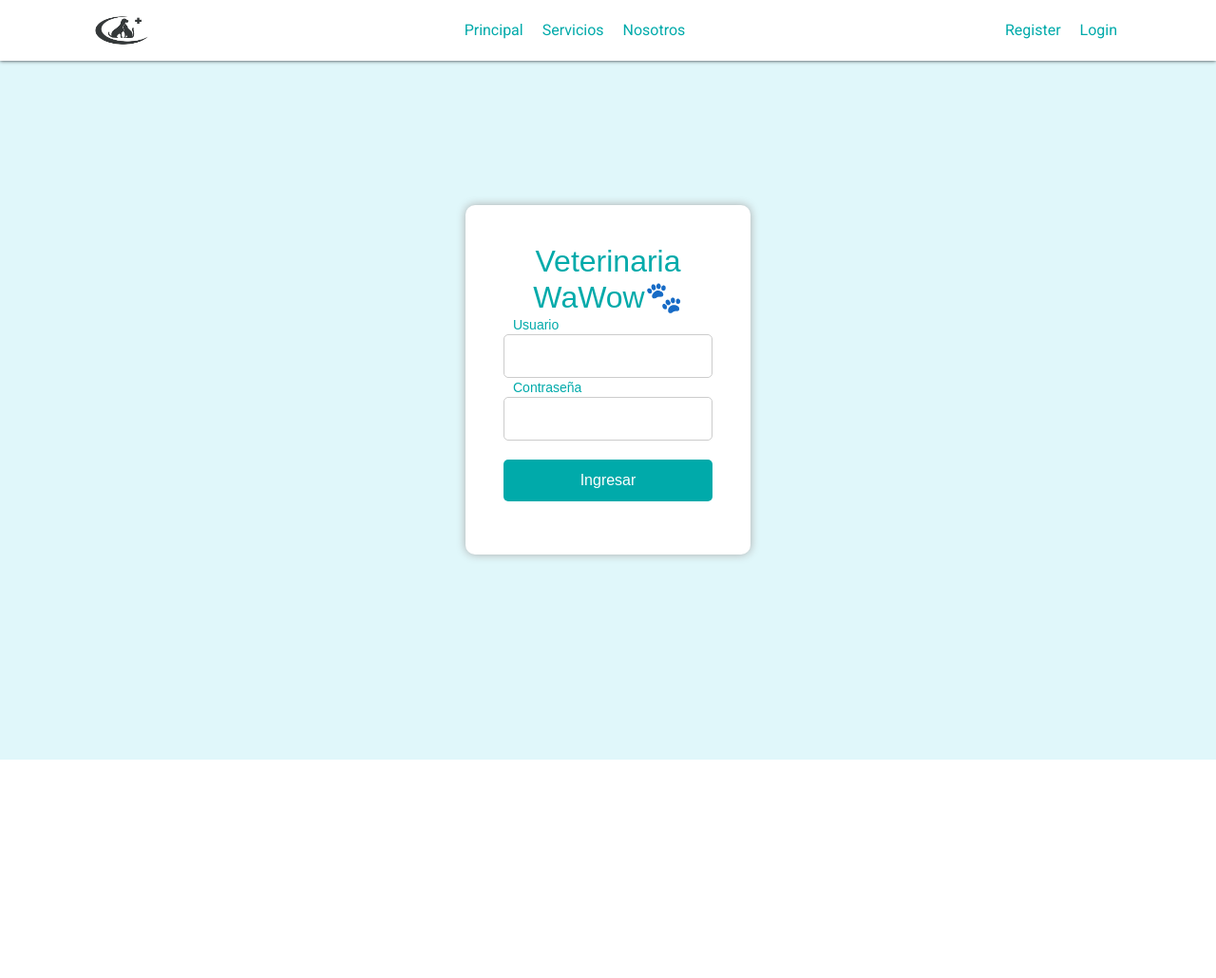
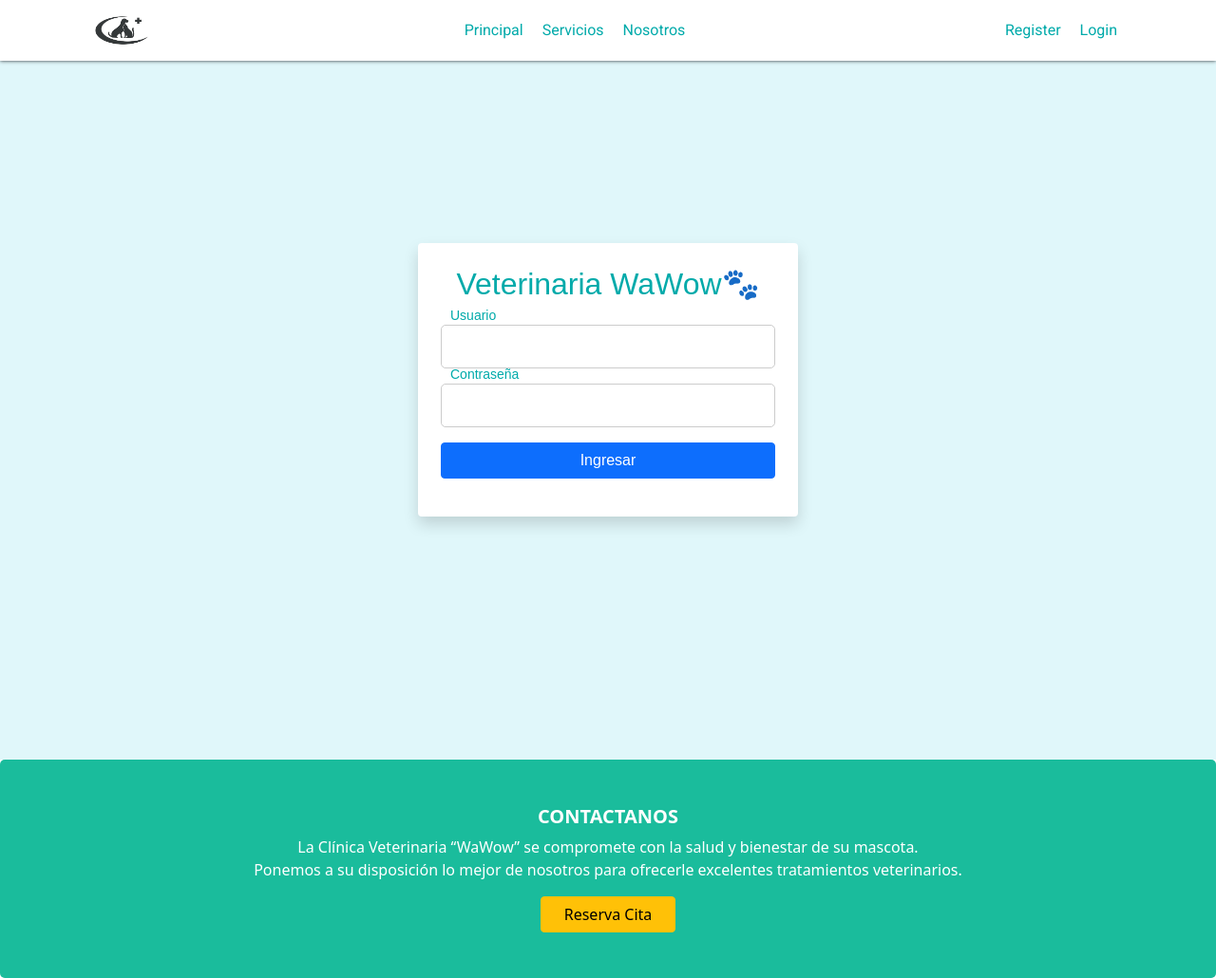
Before and after one commit to Francisco77qa/proyecto-curso-Veterinaria-WaWow, a plain HTML site: page login.html in a window 1280 px wide. Shown: the whole page at 95% size. Before the commit the page ends 800 px from the top, so only its background shows below. Drawn offline with nearby package versions, Linux system fonts and the light colour scheme; files whose address does not match are found by name.

Commit message:
modificacion para web responsive

```diff
--- a/css/styles-login.css
+++ b/css/styles-login.css
@@ -18,7 +18,6 @@
     margin: 0;
     box-sizing: border-box;
 }
-
 
 
 /* INICIO DE MENÚ */
@@ -91,7 +90,6 @@ header{
 }
 /* FIN DE MENÚ */
 
-
 .main-login{
   margin: 0;
   padding: 0;
@@ -101,6 +99,7 @@ header{
   justify-content: center;
   align-items: center;
   height: 100vh;
+
 }
 
 .login-box {
@@ -108,7 +107,7 @@ header{
   padding: 40px;
   border-radius: 10px;
   box-shadow: 0 0 10px #aaa;
-  width: 300px;
+  width: 350px;
   text-align: center;
 }
 
@@ -156,3 +155,8 @@ button:hover {
   margin-top: 10px;
   color: red;
 }
+
+.contacto {
+  background-color: #1abc9c;
+  border-radius: 5px;
+}
--- a/css/styles-registro.css
+++ b/css/styles-registro.css
@@ -18,6 +18,7 @@
     margin: 0;
     box-sizing: border-box;
 }
+
 
 /* INICIO DE MENÚ */
 header{
@@ -89,6 +90,7 @@ header{
 }
 /* FIN DE MENÚ */
 
+/* LOGIN */
 
 .main-registro {
   margin: 0;
@@ -130,10 +132,16 @@ header{
 
 .input-box label {
   position: absolute;
-  top: -20px;
-  left: 10px;
+  top: -10px;
+  left: 12px;
   font-size: 14px;
   color: var(--color-primario);
+  padding: 0 5px;
+}
+
+input.form-control {
+  padding: 12px;
+  border-radius: 8px;
 }
 
 button {
@@ -154,3 +162,9 @@ button:hover {
   margin-top: 10px;
   color: green;
 }
+
+
+.contacto {
+  background-color: #1abc9c;
+  border-radius: 5px;
+}
--- a/js/menu-flex.js
+++ b/js/menu-flex.js
@@ -1,40 +1,46 @@
-$(function() {
+$(function () {
 
     var header = document.getElementById('header');
     var headroom = new Headroom(header);
     headroom.init();
-
-
-    //Menú Responsive
-    // Calculamos el ancho e la página
 
     var ancho = $(window).width(),
         enlaces = $('.enlaces'),
         btnMenu = $('#btn-menu'),
         icono = $('#btn-menu .icono-menu');
 
-    if (ancho < 700) {
+    // 🔹 Siempre iniciar cerrado en pantallas pequeñas
+    if (ancho < 1024) {
         enlaces.hide();
-        icono.addClass('fa-bars');
+        icono.removeClass('fa-times').addClass('fa-bars');
+    } else {
+        enlaces.show();
+        icono.removeClass('fa-bars').addClass('fa-times');
     }
 
-    btnMenu.on('click', function(e) {
+    // Toggle menú al hacer clic
+    btnMenu.on('click', function (e) {
         enlaces.slideToggle();
         icono.toggleClass('fa-bars');
         icono.toggleClass('fa-times');
-
     });
 
-    $(window).on('resize', function() {
+    // Ajustar cuando cambie el tamaño de la ventana
+    $(window).on('resize', function () {
         if ($(this).width() > 1023) {
             enlaces.show();
-            icono.addClass('fa-times');
-            icono.removeClass('fa-bars');
+            icono.removeClass('fa-bars').addClass('fa-times');
         } else {
             enlaces.hide();
-            icono.addClass('fa-bars');
-            icono.removeClass('fa-times');
+            icono.removeClass('fa-times').addClass('fa-bars');
         }
+    });
 
+    // 🔹 Extra: cuando hago clic en un enlace, cerrar el menú (opcional)
+    enlaces.find('a').on('click', function () {
+        if ($(window).width() < 1024) {
+            enlaces.slideUp();
+            icono.removeClass('fa-times').addClass('fa-bars');
+        }
     });
 });
--- a/login.html
+++ b/login.html
@@ -2,6 +2,7 @@
 <html lang="es">
 <head>
   <meta charset="UTF-8">
+  <meta name="viewport" content="width=device-width, initial-scale=1.0">
   <title>Login Veterinaria</title>
 <!-- FAVICON - ICONO EN EL NAVEGADOR -->
     <link rel="shortcut icon" href="img/favicon.ico" type="image/x-icon" />
@@ -40,7 +41,7 @@
           <a href="/img/logovet.jpg">
             <img src="img/logovet.jpg" alt="" class="img-fluid img-logo" />
           </a>
-          <a href="index.html" class="btn-menu" id="btn-menu">
+          <a href="#" class="btn-menu" id="btn-menu">
             <i class="fa-solid fa-bars icono-menu"></i>
           </a>
         </div>
@@ -55,29 +56,36 @@
         <a href="registro.html">Register</a>
         <a href="login.html">Login</a>
       </div>
-      </div>
+
     </nav>
   </header>
 
-<main class="main-login">
-  <section class="login-box">
-    <h2>Veterinaria WaWow🐾</h2>
+<main class="main-login d-flex justify-content-center align-items-center min-vh-100">
+  <section class="login-box p-4 rounded shadow w-100" style="max-width: 400px;">
+    <h2 class="text-center mb-4">Veterinaria WaWow🐾</h2>
     <form id="loginForm">
-      <section class="input-box">
-        <input type="text" id="usuario" required>
-        <label>Usuario</label>
+      <section class="input-box mb-3">
+        <input type="text" id="usuario" class="form-control" required>
+        <label for="usuario" class="form-label">Usuario</label>
       </section>
-      <section class="input-box">
-        <input type="password" id="contraseña" required>
-        <label>Contraseña</label>
+      <section class="input-box mb-3">
+        <input type="password" id="contraseña" class="form-control" required>
+        <label for="contraseña" class="form-label">Contraseña</label>
       </section>
-      <button type="submit">Ingresar</button>
-      <p id="mensaje"></p>
+      <button type="submit" class="btn btn-primary w-100">Ingresar</button>
+      <p id="mensaje" class="mt-3 text-center"></p>
     </form>
   </section>
-  </main>
+</main>
+  <footer class="contacto text-center py-5">
+    <h5 class="fw-bold text-white">CONTACTANOS</h5>
+    <p class="text-white">
+      La Clínica Veterinaria “WaWow” se compromete con la salud y bienestar de su mascota. <br>
+      Ponemos a su disposición lo mejor de nosotros para ofrecerle excelentes tratamientos veterinarios.
+    </p>
+    <a href="#" class="btn btn-warning px-4">Reserva Cita</a>
+  </footer>
   <script src="login.js"></script>
-
    <script src="js/headroom.min.js"></script>
     <script src="js/menu-flex.js"></script>
 </body>
```
Also changed, not shown: css/styles.css (+22 -16 lines), index.html (+5 -10 lines), registro.html (+15 -3 lines).
